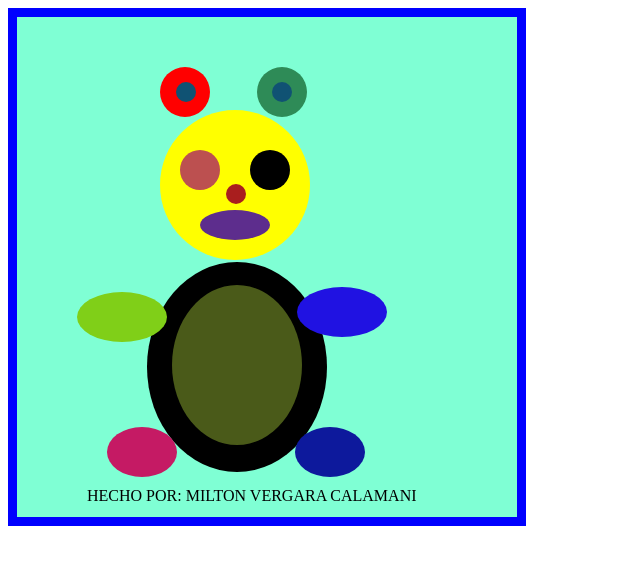
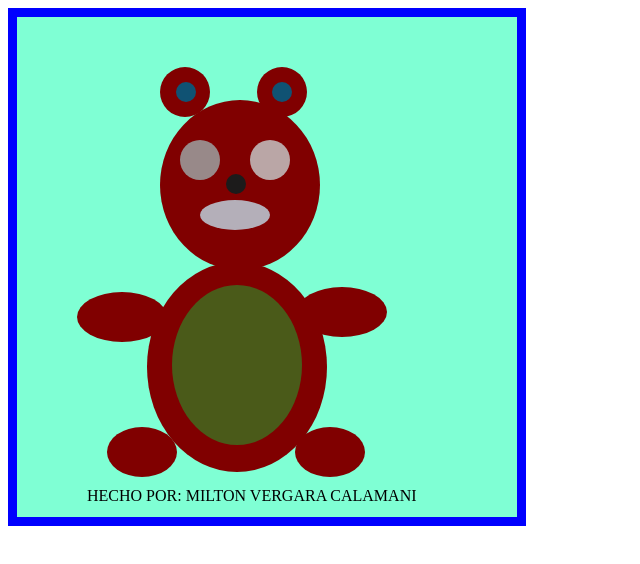
Before and after one commit to vergaramilton37/tareaoso2702, a plain HTML site: page index.html in a window 1280 px wide. Shown: the whole page, without its empty margins (0-640 px from the left). Drawn offline with Linux system fonts and the light colour scheme.

Commit message:
Actualizar estilos.css

```diff
--- a/css/estilos.css
+++ b/css/estilos.css
@@ -1,3 +1,4 @@
+
 .main{
     background-color: aquamarine;
     width: 500px; height: 500px;
@@ -7,7 +8,7 @@
 
 }
 .c1{
-    background-color: red;
+    background-color: maroon;
     border-radius: 50px;
     width: 50px; height: 50px;
     position: absolute;
@@ -16,14 +17,14 @@
 
 }
 .c2{
-    background-color: yellow;
+    background-color:maroon;
     border-radius: 50%;
-    width: 150px; height: 150px;
+    width: 160px; height: 170px;
     position: fixed;
-    top: 110px; left: 160px;
+    top: 100px; left: 160px;
 }
 .c3{
-    background-color: seagreen;
+    background-color: maroon;
     border-radius: 50%;
     width: 50px; height: 50px;
     position: relative;
@@ -31,7 +32,7 @@
 }
 
 .c5{
-    background-color: black;
+    background-color: maroon;
     border-radius: 50%;
     width:180px; height: 210px;
     position: relative;
@@ -39,7 +40,7 @@
 
 }
 .cc1{
-    background-color: black;
+    background-color: rgb(186, 166, 166);
     border-radius: 50%;
     width:40px; height: 40px;
     position: relative;
@@ -47,7 +48,7 @@
 
 }
 .cc2{
-    background-color: rgb(188, 80, 80);
+    background-color: rgb(152, 137, 137);
     border-radius: 50%;
     width:40px; height: 40px;
     position: relative;
@@ -55,7 +56,7 @@
 
 }
 .cc4{
-    background-color: rgb(93, 45, 141);
+    background-color: rgb(180, 175, 185);
     border-radius: 50%;
     width:70px; height: 30px;
     position: relative;
@@ -63,7 +64,7 @@
 
 }
 .cc3{
-    background-color: rgb(169, 30, 30);
+    background-color: rgb(28, 27, 27);
     border-radius: 50%;
     width:20px; height: 20px;
     position: relative;
@@ -71,28 +72,28 @@
 
 }
 .c6{
-    background-color: rgb(32, 18, 226);
+    background-color: maroon;
     border-radius: 50%;
     width: 90px; height: 50px;
     position: relative;
     top: 10px; left: 280px;
 }
 .c7{
-    background-color: rgb(128, 207, 24);
+    background-color: maroon;
     border-radius: 50%;
     width: 90px; height: 50px;
     position: relative;
     top: -35px; left: 60px;
 }
 .c8{
-    background-color: rgb(197, 26, 100);
+    background-color: maroon;
     border-radius: 50%;
     width: 70px; height: 50px;
     position: relative;
     top: 50px; left: 90px;
 }
 .c9{
-    background-color: rgb(13, 25, 156);
+    background-color: maroon;
     border-radius: 50%;
     width: 70px; height: 50px;
     position: relative;
@@ -120,6 +121,21 @@
     position: relative;
     top: -212px; left: 155px;
 }
+.c31{
+
+    background-color: black;
+    border-radius: 50%;
+    width: 20px; height: 20px;
+    position: relative;
+    top: 90px; left: 0px;
+}
+.c32{
+    background-color: black;
+    border-radius: 50%;
+    width: 20px; height: 20px;
+    position: relative;
+    top: 70px; left: -65px;
+}
 .n1{
     position: relative;
     top: -170px; left: 70px;
```
